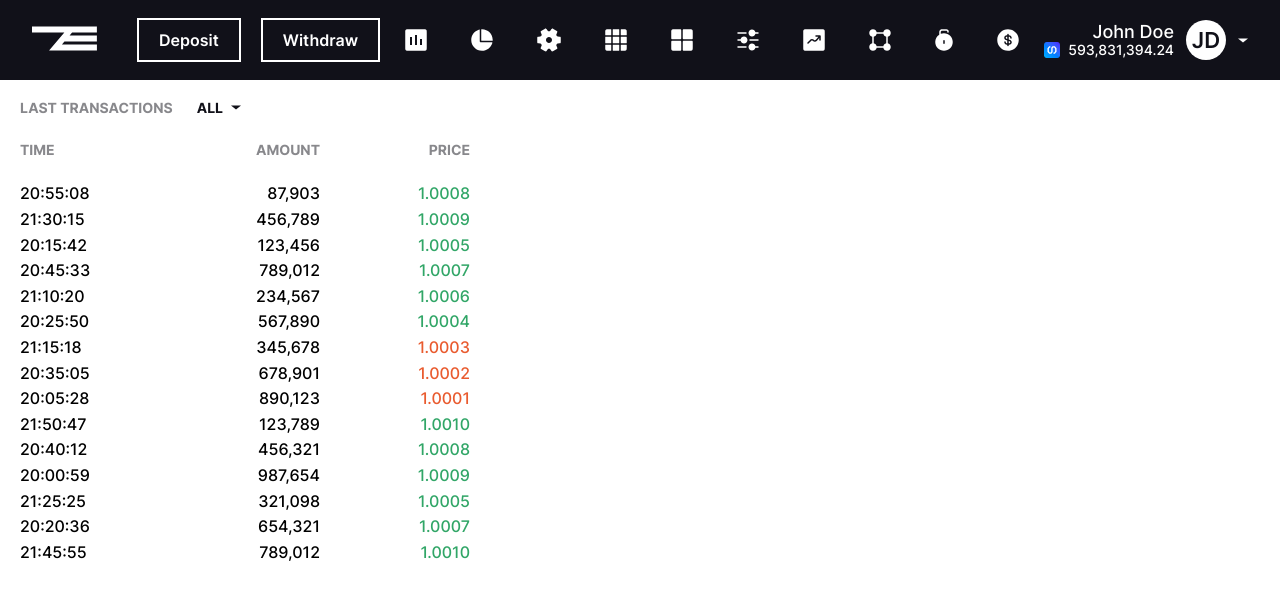
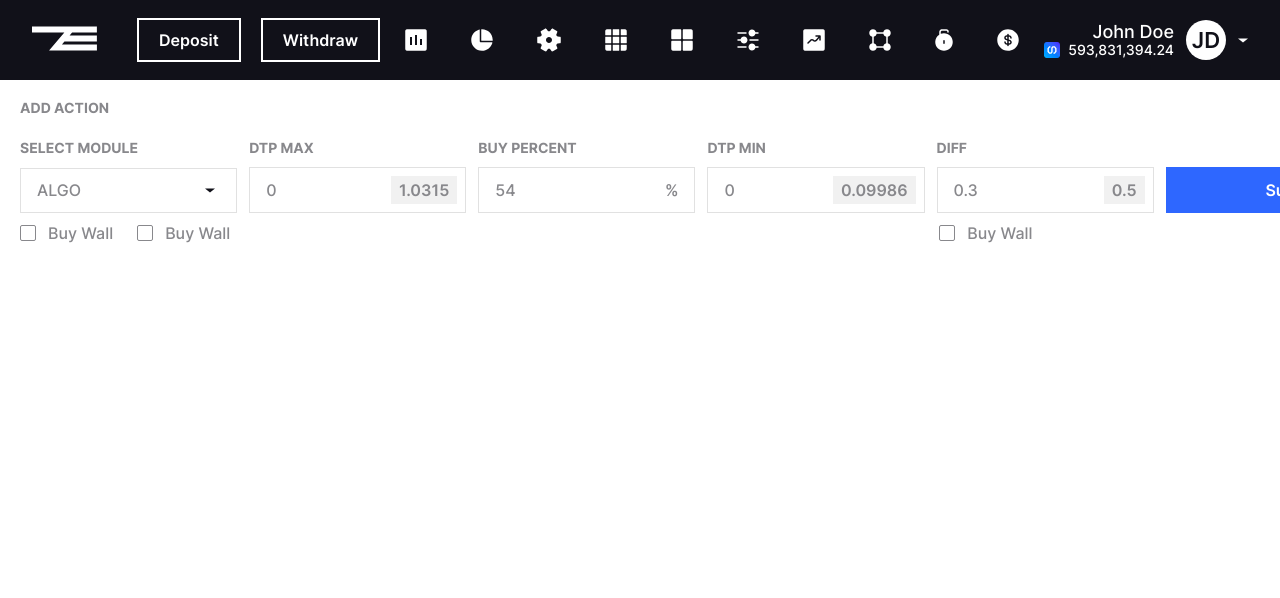
Before and after one commit to Elvinsky/currency-exchange, a Vue app: page /dashboard in a window 1280 px wide. Shown: the top 598 px of the page. Built offline with nearby package versions, Linux system fonts and the light colour scheme.

Commit message:
feat: [FCE-13] added add action form

```diff
--- /dev/null
+++ b/src/components/Dashboard/AddActionsForm.vue
@@ -0,0 +1,189 @@
+<template>
+  <div class="wrapper">
+    <h3 class="wrapper__header">ADD ACTION</h3>
+    <div class="add-action">
+      <form
+        class="add-action__form"
+        @submit.prevent
+      >
+        <BaseSelect
+          v-model="userInput.module"
+          :options="['ALGO', 'TWAP', 'TEST']"
+        >
+          <BaseInput
+            readonly
+            class="select"
+            label="SELECT MODULE"
+            :modelValue="userInput.module"
+          >
+            <template #append-icon>
+              <div class="append"><ArrowDownIcon /></div>
+            </template>
+          </BaseInput>
+        </BaseSelect>
+        <BaseInput
+          v-model="userInput.dtpMax"
+          label="DTP MAX"
+          type="number"
+        >
+          <template #append-icon>
+            <div class="append--colored">1.0315</div>
+          </template>
+        </BaseInput>
+        <BaseInput
+          v-model="userInput.buyPercent"
+          label="BUY PERCENT"
+          type="number"
+        >
+          <template #append-icon>
+            <div class="append">%</div>
+          </template>
+        </BaseInput>
+        <BaseInput
+          v-model="userInput.dtmMin"
+          label="DTP MIN"
+          type="number"
+        >
+          <template #append-icon>
+            <div class="append--colored">0.09986</div>
+          </template>
+        </BaseInput>
+        <BaseInput
+          v-model="userInput.diff"
+          label="DIFF"
+          type="number"
+        >
+          <template #append-icon>
+            <div class="append--colored">0.5</div>
+          </template>
+        </BaseInput>
+        <BaseButton variant="primary">Submit</BaseButton>
+      </form>
+      <div class="add-action__options">
+        <BaseCheckbox
+          v-model="isBuyWall"
+          class="add-action__options__item"
+          >Buy Wall</BaseCheckbox
+        >
+        <BaseCheckbox
+          v-model="isSellWall"
+          class="add-action__options__item"
+          >Buy Wall</BaseCheckbox
+        >
+        <BaseCheckbox
+          v-model="isSaveDiff"
+          class="add-action__options__item"
+          >Buy Wall</BaseCheckbox
+        >
+      </div>
+    </div>
+  </div>
+</template>
+
+<script setup lang="ts">
+  import { ref } from 'vue';
+  import BaseButton from '../common/Button/BaseButton.vue';
+  import BaseInput from '../common/Input/BaseInput.vue';
+  import BaseSelect from '../common/Select/BaseSelect.vue';
+  import ArrowDownIcon from '@/assets/icons/Header/ArrowDownIcon.vue';
+  import BaseCheckbox from '../common/Checkbox/BaseCheckbox.vue';
+
+  const userInput = ref({
+    module: 'ALGO',
+    dtpMax: 0,
+    buyPercent: 54,
+    dtmMin: 0,
+    diff: 0.3,
+  });
+
+  const isBuyWall = ref<boolean>(false);
+  const isSellWall = ref<boolean>(false);
+  const isSaveDiff = ref<boolean>(false);
+</script>
+
+<style scoped lang="scss">
+  .wrapper {
+    display: flex;
+    flex-direction: column;
+    align-items: start;
+    justify-content: center;
+    gap: var(--space-xl);
+    width: 1400px;
+
+    &__header {
+      font-family: var(--font-inter-bold);
+      font-size: var(--font-size-xs);
+      color: var(--color-gray-main);
+    }
+    .add-action {
+      display: flex;
+      flex-direction: column;
+      align-items: start;
+      justify-content: center;
+      gap: var(--space-s);
+
+      &__form {
+        display: flex;
+        flex-direction: row;
+        align-items: center;
+        justify-content: center;
+        width: 100%;
+        gap: var(--space-s);
+
+        ::v-deep(button) {
+          padding: 13px var(--space-l);
+          margin-top: var(--space-2xl);
+        }
+
+        .select {
+          svg {
+            margin: 5px;
+          }
+
+          ::v-deep(path) {
+            fill: var(--color-black-main);
+          }
+        }
+      }
+
+      &__options {
+        display: flex;
+        flex-direction: row;
+        align-items: start;
+        justify-content: start;
+        gap: var(--space-xl);
+
+        &__item {
+          font-family: var(--font-inter-medium);
+          font-size: var(--font-size-s);
+          color: var(--color-gray-main);
+        }
+
+        &__item:last-child {
+          margin-left: 685px;
+        }
+      }
+    }
+  }
+
+  .append {
+    display: flex;
+    align-items: center;
+    justify-content: center;
+    color: var(--color-gray-main);
+    font-family: var(--font-inter-semibold);
+    font-size: var(--font-size-s);
+    padding: 6px var(--space-xs);
+
+    &--colored {
+      background-color: var(--color-gray-lighter);
+      display: flex;
+      align-items: center;
+      justify-content: center;
+      color: var(--color-gray-main);
+      font-family: var(--font-inter-semibold);
+      font-size: var(--font-size-s);
+      padding: 6px var(--space-xs);
+    }
+  }
+</style>
--- a/src/components/common/Input/BaseInput.vue
+++ b/src/components/common/Input/BaseInput.vue
@@ -1,6 +1,9 @@
 <template>
   <div class="input">
-    <label :class="['input__label', { 'input__label--error': error }]">
+    <label
+      :class="['input__label', { 'input__label--error': error }]"
+      v-if="label"
+    >
       {{ label }}
     </label>
     <div
--- a/src/pages/Dashboard/DashboardPage.vue
+++ b/src/pages/Dashboard/DashboardPage.vue
@@ -1,14 +1,14 @@
 <template>
   <div class="dashboard">
     <DashboardLayout>
-      <LastTransactionsDashboard />
+      <AddActionsForm />
     </DashboardLayout>
   </div>
 </template>
 
 <script setup lang="ts">
+  import AddActionsForm from '@/components/Dashboard/AddActionsForm.vue';
   import DashboardLayout from '@/components/Dashboard/DashboardLayout.vue';
-  import LastTransactionsDashboard from '@/components/Dashboard/LastTransactionsDashboard.vue';
 </script>
 
 <style scoped lang="scss">
--- a/src/styles/setup/_colors.css
+++ b/src/styles/setup/_colors.css
@@ -1,6 +1,7 @@
 :root {
   --color-white-main: #ffffff;
   --color-black-main: #111119;
+  --color-gray-lighter: rgba(241, 241, 241, 1);
   --color-gray-light: #e1e1e1;
   --color-gray-main: #88888c;
   --color-gray-secondary: #727276;
```
Also changed, not shown: src/assets/icons/General/PercentIcon.vue (added).
